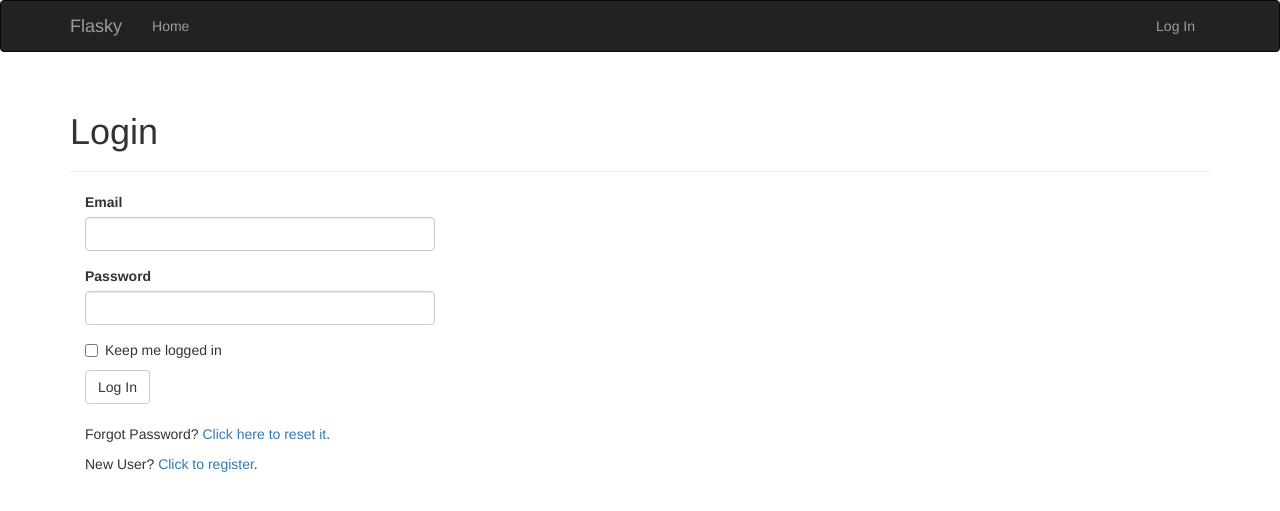
After one commit to pace-noge/flasky, a Flask app: page /auth/login in a window 1280 px wide. The commit adds this page. Shown: the top 511 px of the page. Run offline with Flask 2, Linux system fonts and the light colour scheme; some libraries are stand-ins or nearby versions.

Commit message:
add user login

```diff
--- /dev/null
+++ b/app/auth/__init__.py
@@ -0,0 +1,5 @@
+from flask import Blueprint
+
+auth = Blueprint('auth', __name__)
+
+from . import views
--- /dev/null
+++ b/app/auth/forms.py
@@ -0,0 +1,12 @@
+from flask_wtf import FlaskForm
+from wtforms import StringField, PasswordField, BooleanField, SubmitField
+from wtforms.validators import DataRequired, Length, Email, Regexp, EqualTo
+from wtforms import ValidationError
+from ..models import User
+
+
+class LoginForm(FlaskForm):
+    email = StringField('Email', validators=[DataRequired(), Length(1, 64), Email()])
+    password = PasswordField('Password', validators=[DataRequired()])
+    remember_me = BooleanField('Keep me logged in')
+    submit = SubmitField('Log In')
--- /dev/null
+++ b/app/auth/views.py
@@ -0,0 +1,27 @@
+from flask import render_template, redirect, request, url_for, flash
+from flask_login import login_user, login_required, logout_user
+from . import auth
+from ..models import User
+from .forms import LoginForm
+
+@auth.route('/login', methods=['GET', 'POST'])
+def login():
+    form = LoginForm()
+    if form.validate_on_submit():
+        user = User.query.filter_by(email=form.email.data).first()
+        if user is not None and user.verify_password(form.password.data):
+            login_user(user, form.remember_me.data)
+            next = request.args.get("next")
+            if next is not None or not next.startsWith("/"):
+                next = url_for('main.index')
+            return redirect(next)
+        flash('Invalid username or password')
+    return render_template('auth/login.html', form=form)
+
+
+@auth.route('/logout')
+@login_required
+def logout():
+    logout_user()
+    flash('You have been logged out.')
+    return redirect(url_for('main.index'))
--- /dev/null
+++ b/app/templates/auth/login.html
@@ -0,0 +1,20 @@
+{% extends 'base.html' %}
+
+{% import "bootstrap/wtf.html" as wtf %}
+
+{% block title %}Flasky - Login{% endblock %}
+
+{% block page_content %}
+<div class="page-header">
+  <h1>Login</h1>
+</div>
+<div class="col-md-4">
+  {{ wtf.quick_form(form) }}
+  <br />
+  <p>Forgot Password? <a href="{{ url_for('auth.login')
+  }}">Click here to reset it</a>.</p>
+  <p>New User? <a href="{{ url_for('auth.login') }}">Click to
+    register</a>.</p>
+</div>
+
+{% endblock %}
--- a/app/templates/base.html
+++ b/app/templates/base.html
@@ -36,6 +36,13 @@ filename='favicon-16x16.png')
       <ul class="nav navbar-nav">
         <li><a href="/">Home</a></li>
       </ul>
+      <ul class="nav navbar-nav navbar-right">
+        {% if current_user.is_authenticated %}
+        <li><a href="{{ url_for('auth.logout') }}">Log out</a></li>
+        {% else %}
+        <li><a href="{{ url_for('auth.login') }}">Log In</a></li>
+        {% endif %}
+      </ul>
     </div>
   </div>
 </div>
--- a/app/templates/index.html
+++ b/app/templates/index.html
@@ -6,7 +6,7 @@
 {% block page_content %}
 
 <div class="page-header">
-  <h1>Hello, {% if name %}{{ name }}{% else %}Stranger{% endif %}!</h1>
+  <h1>Hello, {% if current_user.is_authenticated %} {{ current_user.username }}{% else %}Stranger{% endif %}!</h1>
   {% if not known %}
     <p>Pleased to meet you!</p>
   {% else %}
--- a/config.py
+++ b/config.py
@@ -22,7 +22,7 @@ class Config:
 
 class DevelopmentConfig(Config):
     DEBUG = True
-    SQLALCHEMY_DATABASE_URI = os.environ.get('DEV_DATABASE_URL') or 'sqlite:///'
+    SQLALCHEMY_DATABASE_URI = os.environ.get('DEV_DATABASE_URL') or 'sqlite:///' + os.path.join(basedir, 'data-dev.sqlite')
 
 
 class TestingConfig(Config):
```
Also changed, not shown: app/__init__.py (+7 -0 lines), app/models.py (+24 -1 lines), migrations/versions/9c4ce00b3dd9_.py (deleted, +0 -43 lines), tests/test_user_model.py (added, +23 -0 lines), data-dev.sqlite (added), flasky.py (line endings or trailing spaces), 1 other file.
